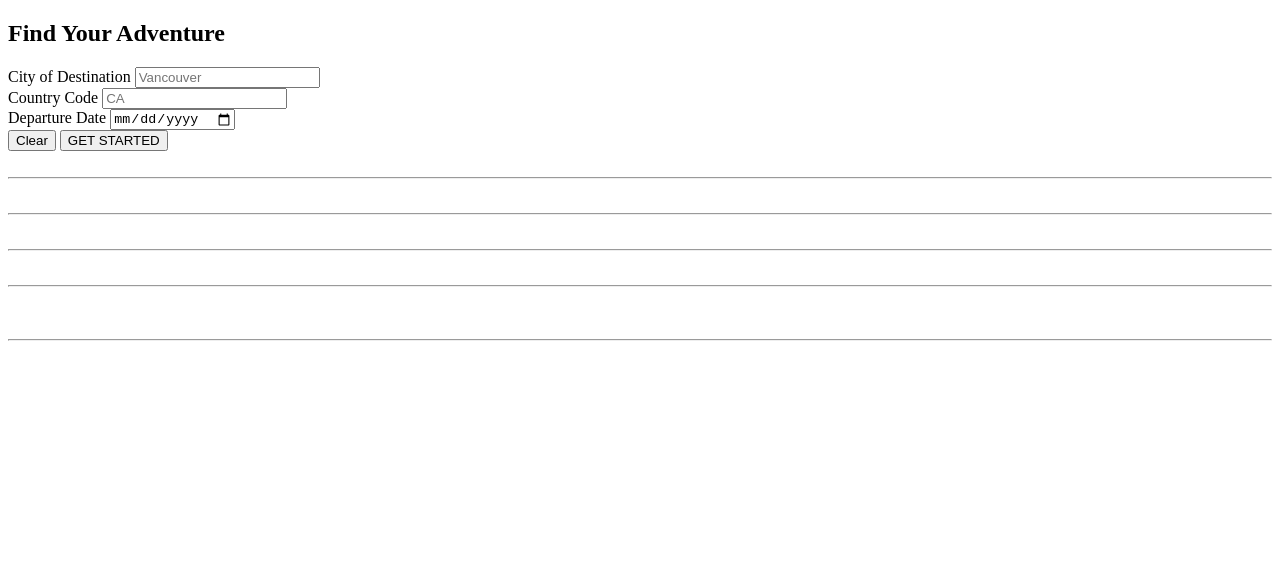
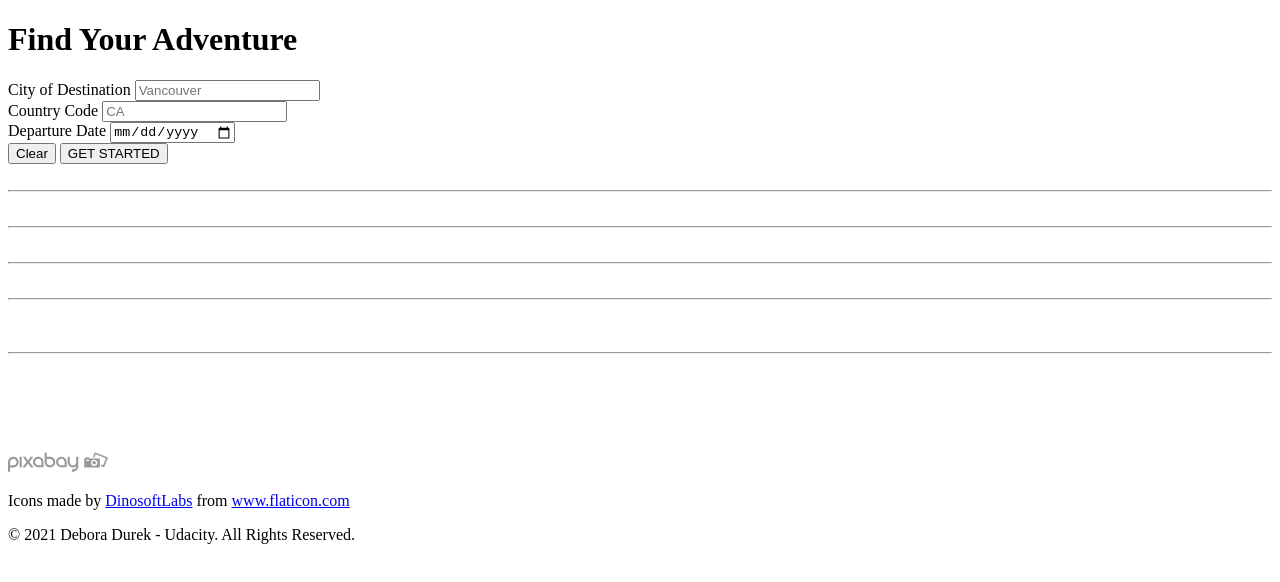
Before and after one commit to deboradurek/travel-planner-app, a website built with webpack: page src/client/views/index.html in a window 1280 px wide. Built offline with nearby package versions, Linux system fonts and the light colour scheme; files whose address does not match are found by name; a web font is replaced by a local one.

Commit message:
feat: Add header and footer with attributions

```diff
--- a/src/client/styles/styles.scss
+++ b/src/client/styles/styles.scss
@@ -9,6 +9,11 @@ h1 {
   margin: 0;
   text-align: center;
   color: #9e1d3b;
+}
+
+a {
+  text-decoration: none;
+  color: #999;
 }
 
 .block {
@@ -23,17 +28,12 @@ h1 {
   background-size: cover;
   background-attachment: fixed;
   display: grid;
-  grid-template-rows: auto 1fr auto;
-}
-
-main {
-  display: grid;
   grid-template-columns: 35% 1fr;
-  // justify-content: flex-end;
-  // align-items: center;
 }
 
 .info-ctn {
+  display: grid;
+  grid-template-rows: auto 1fr auto;
   background-color: rgba(255, 251, 240, 0.85);
   // max-width: 800px;
   padding: 30px 50px;
@@ -134,7 +134,7 @@ input[type='date']:invalid::-webkit-datetime-edit {
 
 .results-dashboard {
   display: grid;
-  grid-template-columns: repeat(6, 1fr);
+  grid-template-columns: 130px 130px 180px 1fr 130px;
   gap: 1rem;
   margin: 40px 0;
 }
@@ -182,7 +182,6 @@ hr {
 }
 
 .weather-description-ctn {
-  grid-column: 4 / 6;
   display: flex;
   flex-direction: column;
   align-items: center;
@@ -275,6 +274,7 @@ hr {
 
 #trip-image {
   border-radius: 30px;
+  margin-bottom: 50px;
 }
 
 .celcius {
@@ -282,5 +282,15 @@ hr {
 }
 
 footer {
+  font-size: 0.8rem;
   text-align: center;
+  color: #999;
 }
+
+footer p {
+  margin: 6px;
+}
+
+.main-footer {
+  color: #132743;
+}
--- a/src/client/views/index.html
+++ b/src/client/views/index.html
@@ -17,13 +17,12 @@
 
   <body>
     <div class="parent-ctn">
+      <div class="info-ctn">
         <header>
+          <h1>Find Your Adventure</h1>
+        </header>
+        <section class="section-form">
           <!-- <h1>Find Your Adventure</h1> -->
-      </header>
-      <main>
-        <div class="info-ctn">
-          <section class="section-form">
-            <h1>Find Your Adventure</h1>
           <form>
             <div class="input-group">
               <div class="input-ctn">
@@ -110,18 +109,20 @@
             <img id="trip-image" src="" alt="" />
           </div>
         </section>
-        </div>
-      </main>
         <footer>
-        <!-- <div>
+          <a href="https://pixabay.com/"
+            ><img src="./src/client/media/pixabay-logo.svg" alt=""
+          /></a>
+          <p>
             Icons made by
             <a href="https://www.flaticon.com/authors/dinosoftlabs" title="DinosoftLabs"
               >DinosoftLabs</a
             >
-          from <a href="https://www.flaticon.com/" title="Flaticon">www.flaticon.com</a>
-        </div> -->
-        <!-- <p>© 2021 Debora Durek - Udacity. All Rights Reserved.</p> -->
+            from <a href="https://www.flaticon.com/" title="Flaticon"> www.flaticon.com</a>
+          </p>
+          <p class="main-footer">© 2021 Debora Durek - Udacity. All Rights Reserved.</p>
         </footer>
+      </div>
     </div>
   </body>
 </html>
```
Also changed, not shown: src/client/media/pixabay-logo.svg (added). Lines whose indentation alone changed are shown as unchanged.
